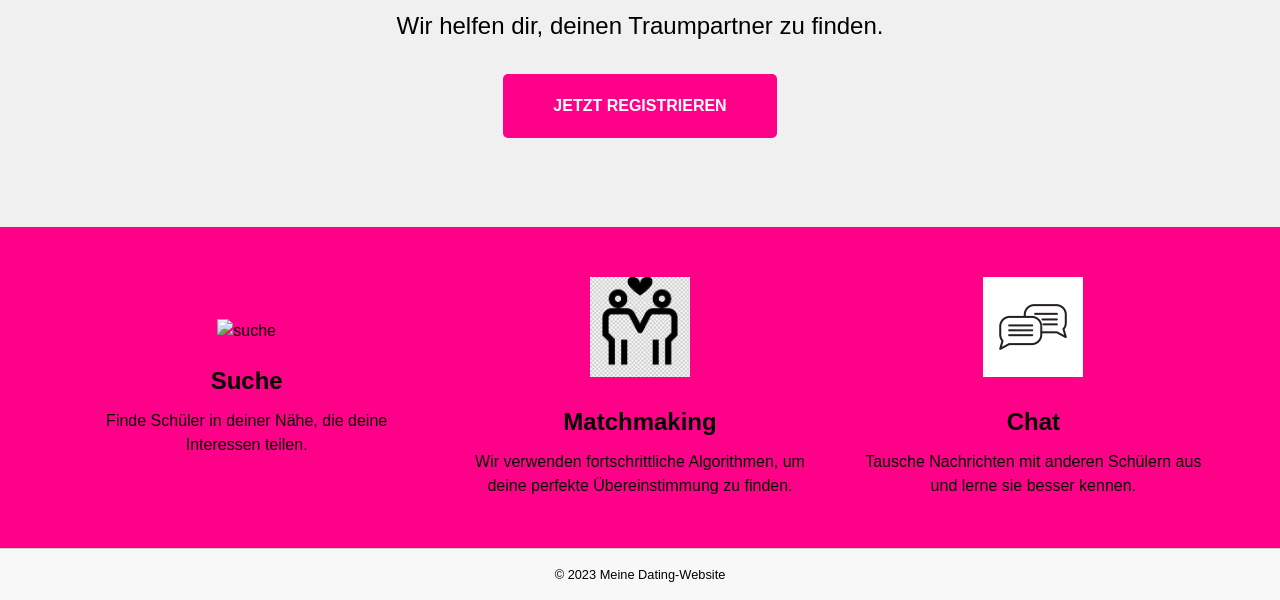
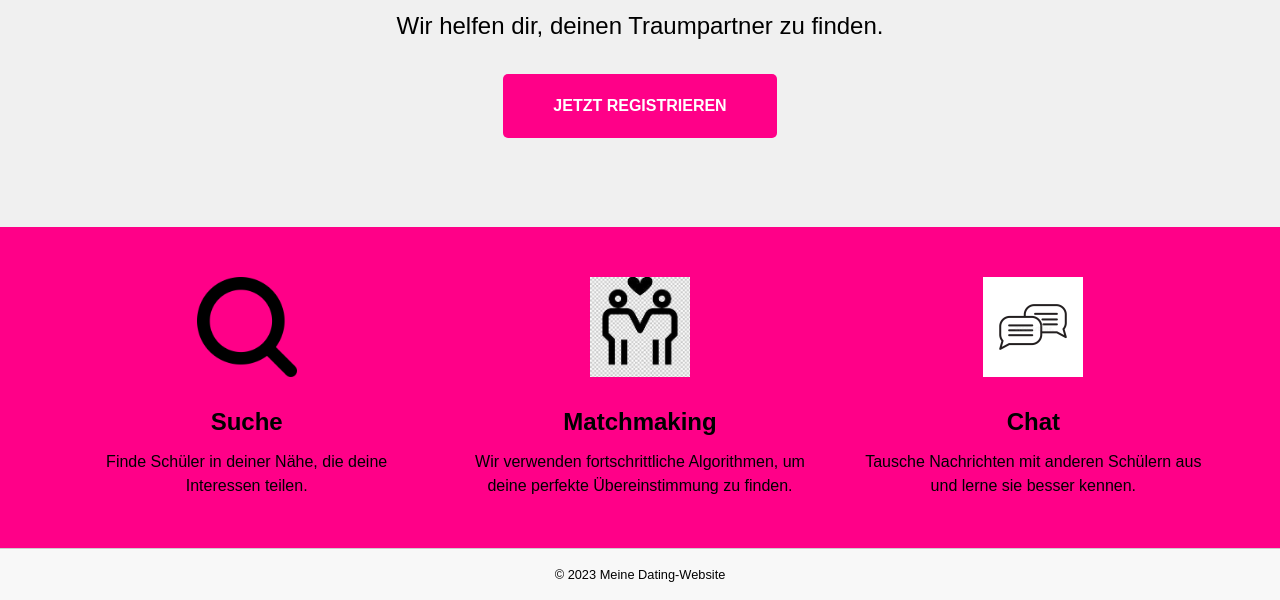
Before and after one commit to Linus-69420/HTL-Tinder, a website: page public/html/index.html in a window 1280 px wide. Shown: the part 243-843 px from the top of the page. Drawn offline with Linux system fonts and the light colour scheme.

Commit message:
fixed search icon

```diff
--- a/public/html/index.html
+++ b/public/html/index.html
@@ -25,7 +25,7 @@
 
     <section class="features">
       <div class="feature">
-        <img href="../icons/search.png" alt="suche">
+        <img src="../icons/search.png" alt="suche">
         <h2>Suche</h2>
         <p>Finde Schüler in deiner Nähe, die deine Interessen teilen.</p>
       </div>
```
